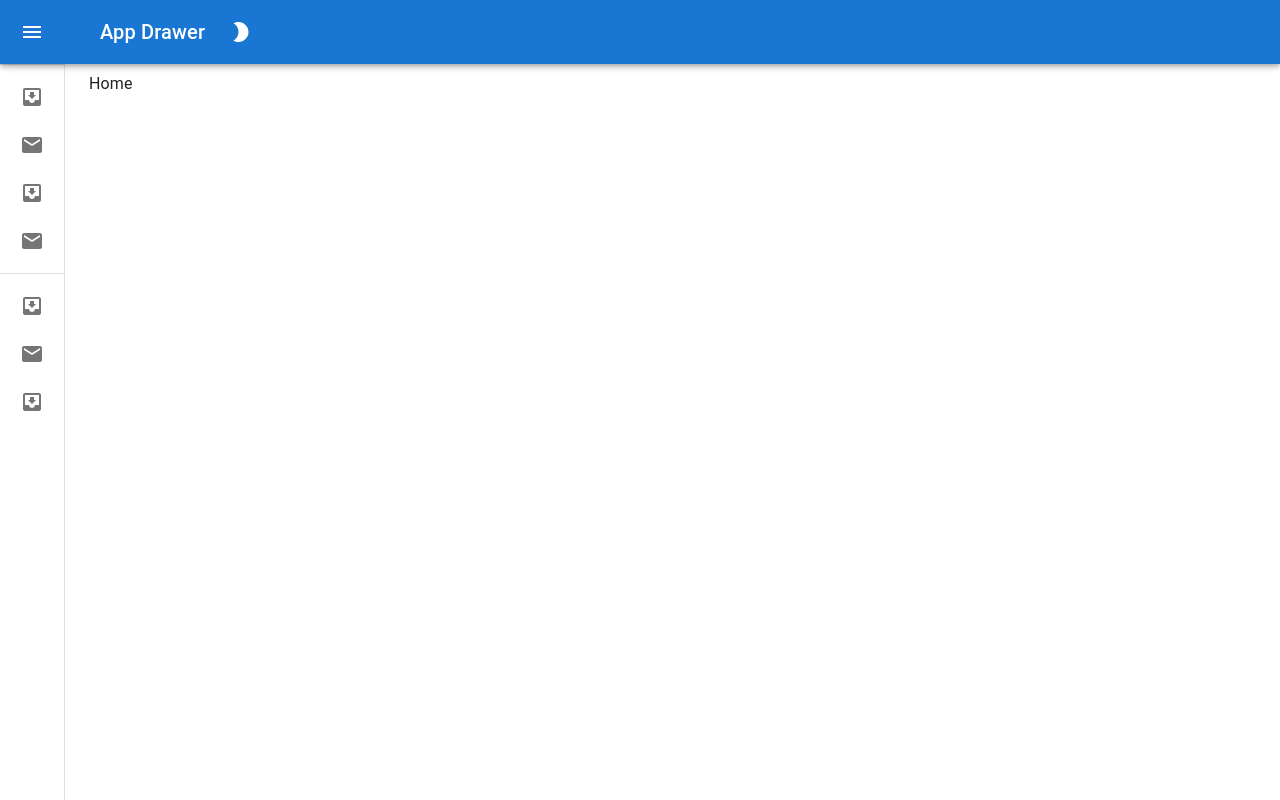
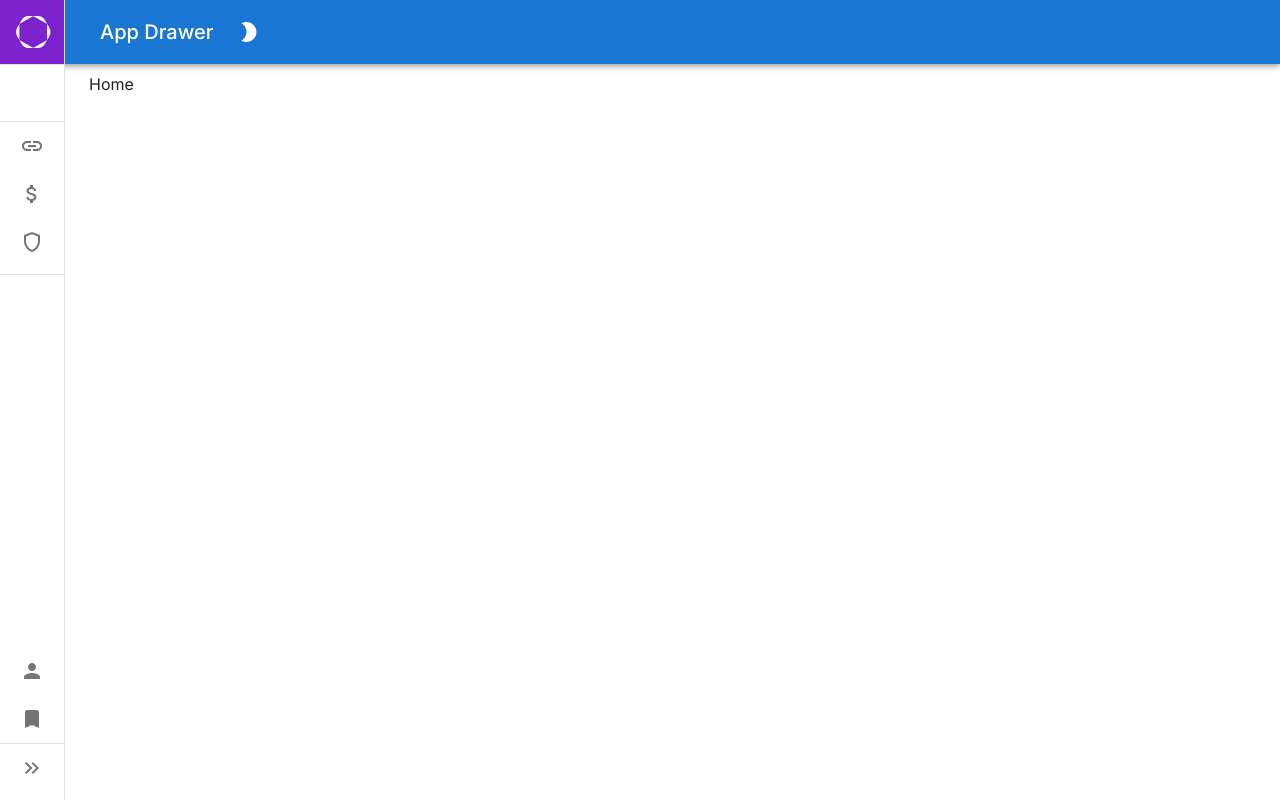
Before and after one commit to Parthvsquare/react-vite-dashboard, a React (Vite) app: page / in a window 1280 px wide. Built offline with nearby package versions, Linux system fonts and the light colour scheme.

Commit message:
refactor: side app drawer

```diff
--- a/index.html
+++ b/index.html
@@ -1,10 +1,15 @@
-<!DOCTYPE html>
+<!doctype html>
 <html lang="en">
-
   <head>
     <meta charset="UTF-8" />
     <link rel="icon" type="image/svg+xml" href="favicon.svg" />
     <meta name="viewport" content="width=device-width, initial-scale=1.0" />
+    <link rel="preconnect" href="https://fonts.googleapis.com" />
+    <link rel="preconnect" href="https://fonts.gstatic.com" crossorigin />
+    <link
+      href="https://fonts.googleapis.com/css2?family=Inter:wght@100..900&display=swap"
+      rel="stylesheet"
+    />
     <title>React coding assignment</title>
   </head>
 
@@ -12,5 +17,4 @@
     <div id="root"></div>
     <script type="module" src="/src/index.tsx"></script>
   </body>
-
 </html>
--- a/package.json
+++ b/package.json
@@ -12,7 +12,6 @@
   "dependencies": {
     "@emotion/react": "^11.11.4",
     "@emotion/styled": "^11.11.5",
-    "@fontsource/roboto": "^5.0.13",
     "@mui/icons-material": "^5.15.17",
     "@mui/material": "^5.15.17",
     "react": "^18.3.1",
--- a/src/App/index.tsx
+++ b/src/App/index.tsx
@@ -1,11 +1,11 @@
 import AppRouter from "@/router";
+import ColorModeContext from "@/store";
+import { useMediaQuery } from "@mui/material";
 import CssBaseline from "@mui/material/CssBaseline";
 import { ThemeProvider, createTheme } from "@mui/material/styles";
+import { useMemo, useState } from "react";
 import { BrowserRouter } from "react-router-dom";
-import customTheme from "./theme";
-import { createContext, useMemo, useState } from "react";
-import { useMediaQuery } from "@mui/material";
-import ColorModeContext from "@/store";
+import { customPalette, customTheme } from "./theme";
 
 function App() {
   const [mode, setMode] = useState<"light" | "dark">("light");
@@ -26,8 +26,9 @@ function App() {
       createTheme({
         palette: {
           mode: mode,
-          ...customTheme.palette,
+          ...customPalette.palette,
         },
+        ...customTheme,
       }),
     [prefersDarkMode, mode],
   );
--- a/src/App/theme.ts
+++ b/src/App/theme.ts
@@ -1,4 +1,9 @@
-import { PaletteOptions, alpha, getContrastRatio } from "@mui/material/styles";
+import {
+  PaletteOptions,
+  ThemeOptions,
+  alpha,
+  getContrastRatio,
+} from "@mui/material/styles";
 
 // Augment the palette to include a violet color
 declare module "@mui/material/styles" {
@@ -14,7 +19,7 @@ declare module "@mui/material/styles" {
 const violetBase = "#7F00FF";
 const violetMain = alpha(violetBase, 0.7);
 
-const customTheme: Record<"palette", PaletteOptions> = {
+const customPalette: Record<"palette", PaletteOptions> = {
   palette: {
     violet: {
       main: violetMain,
@@ -25,4 +30,11 @@ const customTheme: Record<"palette", PaletteOptions> = {
     },
   },
 };
-export default customTheme;
+
+const customTheme: ThemeOptions = {
+  typography: {
+    fontFamily: "Inter",
+  },
+};
+
+export { customPalette, customTheme };
--- a/src/components/AppDrawer/index.tsx
+++ b/src/components/AppDrawer/index.tsx
@@ -1,26 +1,32 @@
-import { styled, useTheme, Theme, CSSObject } from "@mui/material/styles";
+import { FourBoxesIcon, KapstanIcon } from "@/icon";
+import ColorModeContext from "@/store";
+import {
+  Bookmark,
+  KeyboardDoubleArrowLeft,
+  KeyboardDoubleArrowRight,
+  Person,
+} from "@mui/icons-material";
+import Brightness7Icon from "@mui/icons-material/Brightness7";
+import MailIcon from "@mui/icons-material/Mail";
+import MenuIcon from "@mui/icons-material/Menu";
+import ModeNightIcon from "@mui/icons-material/ModeNight";
+import InboxIcon from "@mui/icons-material/MoveToInbox";
+import MuiAppBar, { AppBarProps as MuiAppBarProps } from "@mui/material/AppBar";
 import Box from "@mui/material/Box";
+import Divider from "@mui/material/Divider";
 import MuiDrawer from "@mui/material/Drawer";
-import MuiAppBar, { AppBarProps as MuiAppBarProps } from "@mui/material/AppBar";
-import Toolbar from "@mui/material/Toolbar";
+import IconButton from "@mui/material/IconButton";
 import List from "@mui/material/List";
-import Typography from "@mui/material/Typography";
-import Divider from "@mui/material/Divider";
-import IconButton from "@mui/material/IconButton";
-import MenuIcon from "@mui/icons-material/Menu";
-import ChevronLeftIcon from "@mui/icons-material/ChevronLeft";
-import ChevronRightIcon from "@mui/icons-material/ChevronRight";
 import ListItem from "@mui/material/ListItem";
 import ListItemButton from "@mui/material/ListItemButton";
 import ListItemIcon from "@mui/material/ListItemIcon";
 import ListItemText from "@mui/material/ListItemText";
-import InboxIcon from "@mui/icons-material/MoveToInbox";
-import MailIcon from "@mui/icons-material/Mail";
+import Toolbar from "@mui/material/Toolbar";
+import Typography from "@mui/material/Typography";
+import { CSSObject, Theme, styled, useTheme } from "@mui/material/styles";
+import { useContext, useState } from "react";
 import { Outlet } from "react-router-dom";
-import ModeNightIcon from "@mui/icons-material/ModeNight";
-import Brightness7Icon from "@mui/icons-material/Brightness7";
-import { useContext, useState } from "react";
-import ColorModeContext from "@/store";
+import { SectionOne } from "./util";
 
 const drawerWidth = 240;
 
@@ -61,11 +67,6 @@ interface AppBarProps extends MuiAppBarProps {
 const AppBar = styled(MuiAppBar, {
   shouldForwardProp: (prop) => prop !== "open",
 })<AppBarProps>(({ theme, open }) => ({
-  zIndex: theme.zIndex.drawer + 1,
-  transition: theme.transitions.create(["width", "margin"], {
-    easing: theme.transitions.easing.sharp,
-    duration: theme.transitions.duration.leavingScreen,
-  }),
   ...(open && {
     marginLeft: drawerWidth,
     width: `calc(100% - ${drawerWidth}px)`,
@@ -83,6 +84,8 @@ const Drawer = styled(MuiDrawer, {
   flexShrink: 0,
   whiteSpace: "nowrap",
   boxSizing: "border-box",
+  color: "red",
+  backgroundColor: "red",
   ...(open && {
     ...openedMixin(theme),
     "& .MuiDrawer-paper": openedMixin(theme),
@@ -147,19 +150,100 @@ export default function MiniDrawer() {
           </Box>
         </Toolbar>
       </AppBar>
-      <Drawer variant="permanent" open={open}>
-        <DrawerHeader>
-          <IconButton onClick={handleDrawerClose}>
-            {theme.direction === "rtl" ? (
-              <ChevronRightIcon />
-            ) : (
-              <ChevronLeftIcon />
-            )}
-          </IconButton>
+      <Drawer variant="permanent" open={open} className="bg-purple-700">
+        <DrawerHeader className="bg-purple-700 p-0">
+          <List className="w-full">
+            <ListItem disablePadding sx={{ display: "block" }}>
+              <ListItemButton disableRipple>
+                <ListItemIcon
+                  sx={{
+                    minWidth: 0,
+                    mr: open ? 3 : "auto",
+                    justifyContent: "center",
+                  }}
+                >
+                  <KapstanIcon />
+                </ListItemIcon>
+                <ListItemText
+                  primary={"Kapstan"}
+                  sx={{ opacity: open ? 1 : 0 }}
+                />
+              </ListItemButton>
+            </ListItem>
+          </List>
         </DrawerHeader>
         <Divider />
         <List>
-          {["Inbox", "Starred", "Send email", "Drafts"].map((text, index) => (
+          <ListItem
+            key={"application"}
+            disablePadding
+            sx={{ display: "block" }}
+          >
+            <ListItemButton
+              sx={{
+                minHeight: 48,
+                justifyContent: open ? "initial" : "center",
+                px: 2.5,
+              }}
+            >
+              <ListItemIcon
+                sx={{
+                  minWidth: 0,
+                  mr: open ? 3 : "auto",
+                  justifyContent: "center",
+                }}
+              >
+                <FourBoxesIcon className="size-5" />
+              </ListItemIcon>
+              <ListItemText
+                primary="Application"
+                sx={{ opacity: open ? 1 : 0 }}
+              />
+            </ListItemButton>
+          </ListItem>
+          <Divider />
+          {SectionOne.map((text, index) => {
+            const Icon = text.icon;
+            return (
+              <ListItem
+                key={text.title}
+                disablePadding
+                sx={{ display: "block" }}
+              >
+                <ListItemButton
+                  sx={{
+                    minHeight: 48,
+                    justifyContent: open ? "initial" : "center",
+                    px: 2.5,
+                  }}
+                >
+                  <ListItemIcon
+                    sx={{
+                      minWidth: 0,
+                      mr: open ? 3 : "auto",
+                      justifyContent: "center",
+                    }}
+                  >
+                    <Icon key={index} />
+                  </ListItemIcon>
+                  <ListItemText
+                    primary={text.title}
+                    sx={{ opacity: open ? 1 : 0 }}
+                  />
+                </ListItemButton>
+              </ListItem>
+            );
+          })}
+        </List>
+        <Divider />
+        <List
+          sx={{
+            position: "absolute",
+            bottom: "0",
+            width: drawerWidth,
+          }}
+        >
+          {(["Admin", "Docs"] as const).map((text, index) => (
             <ListItem key={text} disablePadding sx={{ display: "block" }}>
               <ListItemButton
                 sx={{
@@ -175,24 +259,27 @@ export default function MiniDrawer() {
                     justifyContent: "center",
                   }}
                 >
-                  {index % 2 === 0 ? <InboxIcon /> : <MailIcon />}
+                  {index === 0 && <Person />}
+                  {index === 1 && <Bookmark />}
                 </ListItemIcon>
                 <ListItemText primary={text} sx={{ opacity: open ? 1 : 0 }} />
               </ListItemButton>
             </ListItem>
           ))}
-        </List>
           <Divider />
-        <List>
-          {["All mail", "Trash", "Spam"].map((text, index) => (
-            <ListItem key={text} disablePadding sx={{ display: "block" }}>
+
+          <ListItem disablePadding sx={{ display: "block" }}>
             <ListItemButton
               sx={{
                 minHeight: 48,
                 justifyContent: open ? "initial" : "center",
                 px: 2.5,
               }}
+              onClick={() => {
+                setOpen((prev) => !prev);
+              }}
             >
+              {open ? (
                 <ListItemIcon
                   sx={{
                     minWidth: 0,
@@ -200,12 +287,21 @@ export default function MiniDrawer() {
                     justifyContent: "center",
                   }}
                 >
-                  {index % 2 === 0 ? <InboxIcon /> : <MailIcon />}
+                  <KeyboardDoubleArrowLeft />
                 </ListItemIcon>
-                <ListItemText primary={text} sx={{ opacity: open ? 1 : 0 }} />
+              ) : (
+                <ListItemIcon
+                  sx={{
+                    minWidth: 0,
+                    mr: open ? 3 : "auto",
+                    justifyContent: "center",
+                  }}
+                >
+                  <KeyboardDoubleArrowRight />
+                </ListItemIcon>
+              )}
             </ListItemButton>
           </ListItem>
-          ))}
         </List>
       </Drawer>
       <Box component="main" sx={{ flexGrow: 1, p: 3 }}>
--- /dev/null
+++ b/src/components/AppDrawer/util.ts
@@ -0,0 +1,21 @@
+import { AttachMoney, ShieldOutlined, Link } from "@mui/icons-material";
+
+const SectionOne = [
+  {
+    title: "Connection",
+    icon: Link,
+    tag: undefined,
+  },
+  {
+    title: "Cost",
+    icon: AttachMoney,
+    tag: undefined,
+  },
+  {
+    title: "Security",
+    icon: ShieldOutlined,
+    tag: "beta",
+  },
+];
+
+export { SectionOne };
--- /dev/null
+++ b/src/icon/FourBoxes.tsx
@@ -0,0 +1,27 @@
+function FourBoxes({ className }: { className?: string }) {
+  return (
+    <svg
+      width="14"
+      height="14"
+      viewBox="0 0 14 14"
+      fill="none"
+      xmlns="http://www.w3.org/2000/svg"
+      className={className}
+    >
+      <path
+        fillRule="evenodd"
+        clipRule="evenodd"
+        d="M5.99652 5.99665C5.909 6.08416 5.7903 6.13333 5.66654 6.13333H0.99987C0.876102 6.13333 0.757404 6.08416 0.669886 5.99664C0.58237 5.90913 0.533203 5.79043 0.533203 5.66666V0.999995C0.533203 0.876227 0.58237 0.757529 0.669887 0.670012C0.757404 0.582495 0.876102 0.533328 0.99987 0.533328H5.66654C5.7903 0.533328 5.909 0.582495 5.99652 0.670012C6.08404 0.757529 6.1332 0.876227 6.1332 0.999995V5.66666C6.1332 5.79043 6.08404 5.90913 5.99652 5.99665ZM1.46654 12.5333H5.19987V8.8H1.46654V12.5333ZM8.79987 12.5333H12.5332V8.8H8.79987V12.5333ZM1.46654 5.2H5.19987V1.46666H1.46654V5.2ZM0.99987 7.86666H5.66654C5.7903 7.86666 5.909 7.91583 5.99652 8.00335C6.08404 8.09086 6.1332 8.20956 6.1332 8.33333V13C6.1332 13.1238 6.08404 13.2425 5.99652 13.33C5.909 13.4175 5.7903 13.4667 5.66654 13.4667H0.99987C0.876102 13.4667 0.757404 13.4175 0.669886 13.33C0.58237 13.2425 0.533203 13.1238 0.533203 13V8.33333C0.533203 8.20956 0.58237 8.09086 0.669887 8.00335C0.757404 7.91583 0.876102 7.86666 0.99987 7.86666ZM8.3332 7.86666H12.9999C13.1236 7.86666 13.2423 7.91583 13.3299 8.00335C13.4174 8.09086 13.4665 8.20956 13.4665 8.33333V13C13.4665 13.1238 13.4174 13.2425 13.3299 13.33C13.2423 13.4175 13.1236 13.4667 12.9999 13.4667H8.3332C8.20944 13.4667 8.09074 13.4175 8.00322 13.33C7.9157 13.2425 7.86654 13.1238 7.86654 13V8.33333C7.86654 8.20956 7.9157 8.09086 8.00322 8.00335C8.09074 7.91583 8.20944 7.86666 8.3332 7.86666Z"
+        fill="white"
+      />
+      <path
+        fillRule="evenodd"
+        clipRule="evenodd"
+        d="M8.00325 5.99664C8.09077 6.08416 8.20946 6.13333 8.33323 6.13333H12.9999C13.1237 6.13333 13.2424 6.08416 13.3299 5.99664C13.4174 5.90912 13.4666 5.79043 13.4666 5.66666V0.999992C13.4666 0.876224 13.4174 0.757526 13.3299 0.670009C13.2424 0.582492 13.1237 0.533325 12.9999 0.533325H8.33323C8.20946 0.533325 8.09077 0.582492 8.00325 0.670009C7.91573 0.757526 7.86656 0.876224 7.86656 0.999992V5.66666C7.86656 5.79043 7.91573 5.90913 8.00325 5.99664ZM12.5332 5.19999H8.7999V1.46666H12.5332V5.19999Z"
+        fill="white"
+      />
+    </svg>
+  );
+}
+
+export default FourBoxes;
--- /dev/null
+++ b/src/icon/Kapstan.tsx
@@ -0,0 +1,19 @@
+function KapstanIcon({ className }: { className?: string }) {
+  return (
+    <svg
+      width="35"
+      height="32"
+      viewBox="0 0 35 32"
+      fill="none"
+      xmlns="http://www.w3.org/2000/svg"
+      className={className}
+    >
+      <path
+        d="M28.7848 3.99267C27.3574 1.52397 24.7198 0 21.8683 0H12.6176C9.76274 0 7.1251 1.52397 5.70111 3.99267L1.07057 12.0056C-0.356858 14.4778 -0.356858 17.5223 1.07057 19.9944L5.69766 28.0073C7.1251 30.4795 9.76274 32 12.6142 32H21.8649C24.7198 32 27.3574 30.476 28.7814 28.0073L33.4085 19.9944C34.8359 17.5223 34.8359 14.4778 33.4085 12.0056L28.7814 3.99267H28.7848ZM31.0984 23.1734C31.0984 23.6837 30.826 24.156 30.3847 24.4077L17.955 31.5828C17.5136 31.838 16.9689 31.838 16.5275 31.5828L4.09784 24.4112C3.6565 24.156 3.38412 23.6837 3.38412 23.1768V8.82319C3.38412 8.3129 3.6565 7.84053 4.09784 7.58884L16.5275 0.410301C16.9689 0.155156 17.5136 0.155156 17.955 0.410301L30.3847 7.58539C30.826 7.84054 31.0984 8.3129 31.0984 8.81974V23.1734Z"
+        fill="white"
+      />
+    </svg>
+  );
+}
+
+export default KapstanIcon;
--- /dev/null
+++ b/src/icon/index.ts
@@ -0,0 +1,2 @@
+export { default as KapstanIcon } from "./Kapstan";
+export { default as FourBoxesIcon } from "./FourBoxes";
--- a/tailwind.config.js
+++ b/tailwind.config.js
@@ -1,9 +1,13 @@
 /** @type {import('tailwindcss').Config} */
 
 module.exports = {
-  content: ['./src/**/*.{js,ts,jsx,tsx}'],
+  content: ["./src/**/*.{js,ts,jsx,tsx}"],
   theme: {
     extend: {},
   },
   plugins: [],
-}
+  important: "#root",
+  corePlugins: {
+    preflight: false,
+  },
+};
--- a/vite.config.ts
+++ b/vite.config.ts
@@ -1,15 +1,14 @@
-import eslintPlugin from '@nabla/vite-plugin-eslint'
-import react from '@vitejs/plugin-react-swc'
-import path from 'path'
-import { defineConfig } from 'vite'
-import viteSvgr from 'vite-plugin-svgr'
-import tsconfigPaths from 'vite-tsconfig-paths'
+import eslintPlugin from "@nabla/vite-plugin-eslint";
+import react from "@vitejs/plugin-react-swc";
+import path from "path";
+import { defineConfig } from "vite";
+import tsconfigPaths from "vite-tsconfig-paths";
 
 export default defineConfig({
-  plugins: [react(), eslintPlugin(), viteSvgr(), tsconfigPaths()],
+  plugins: [react(), eslintPlugin(), tsconfigPaths()],
   resolve: {
     alias: {
-      '@': path.resolve(__dirname, './src')
-    }
-  }
-})
+      "@": path.resolve(__dirname, "./src"),
+    },
+  },
+});
```
Also changed, not shown: 2 other files (tests, documents, lock files or other folders). Lines whose indentation alone changed are shown as unchanged.
